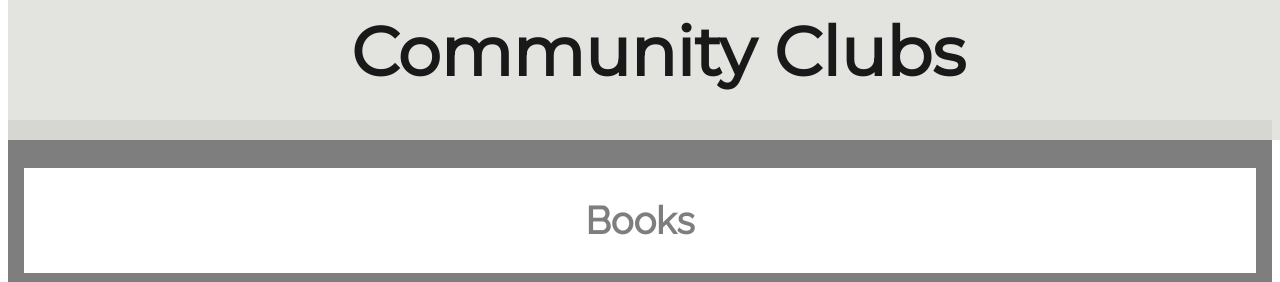
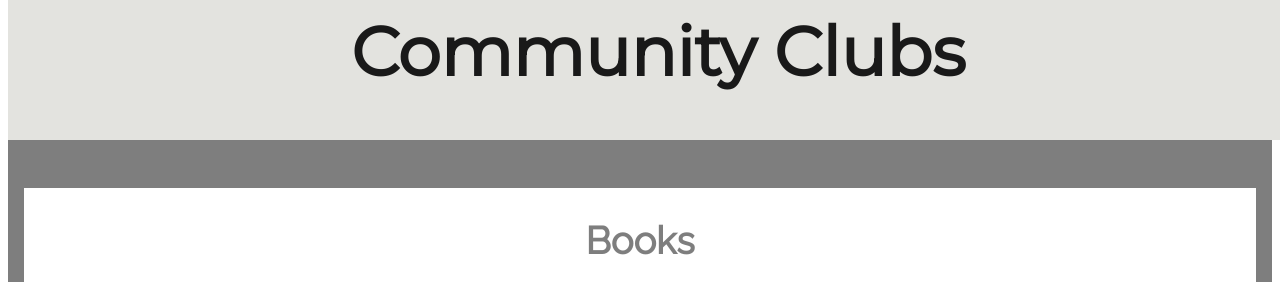
Before and after one commit to tiaseymour/Team_challenge, a plain HTML site: page Index.html in a window 1280 px wide. Shown: the top 282 px of the page. Drawn offline with Linux system fonts and the light colour scheme.

Commit message:
Heading padding

```diff
--- a/Team_challenge.css
+++ b/Team_challenge.css
@@ -1,5 +1,5 @@
 #title h1 {
-	margin-top: -120px;
+	margin-top: -140px;
 	width: 100%;
 	height: 15%;
     padding: 10px;
@@ -13,7 +13,7 @@
 }
 
 #content {
-	margin-top: 120px;
+	margin-top: 140px;
 }
 
 
```
